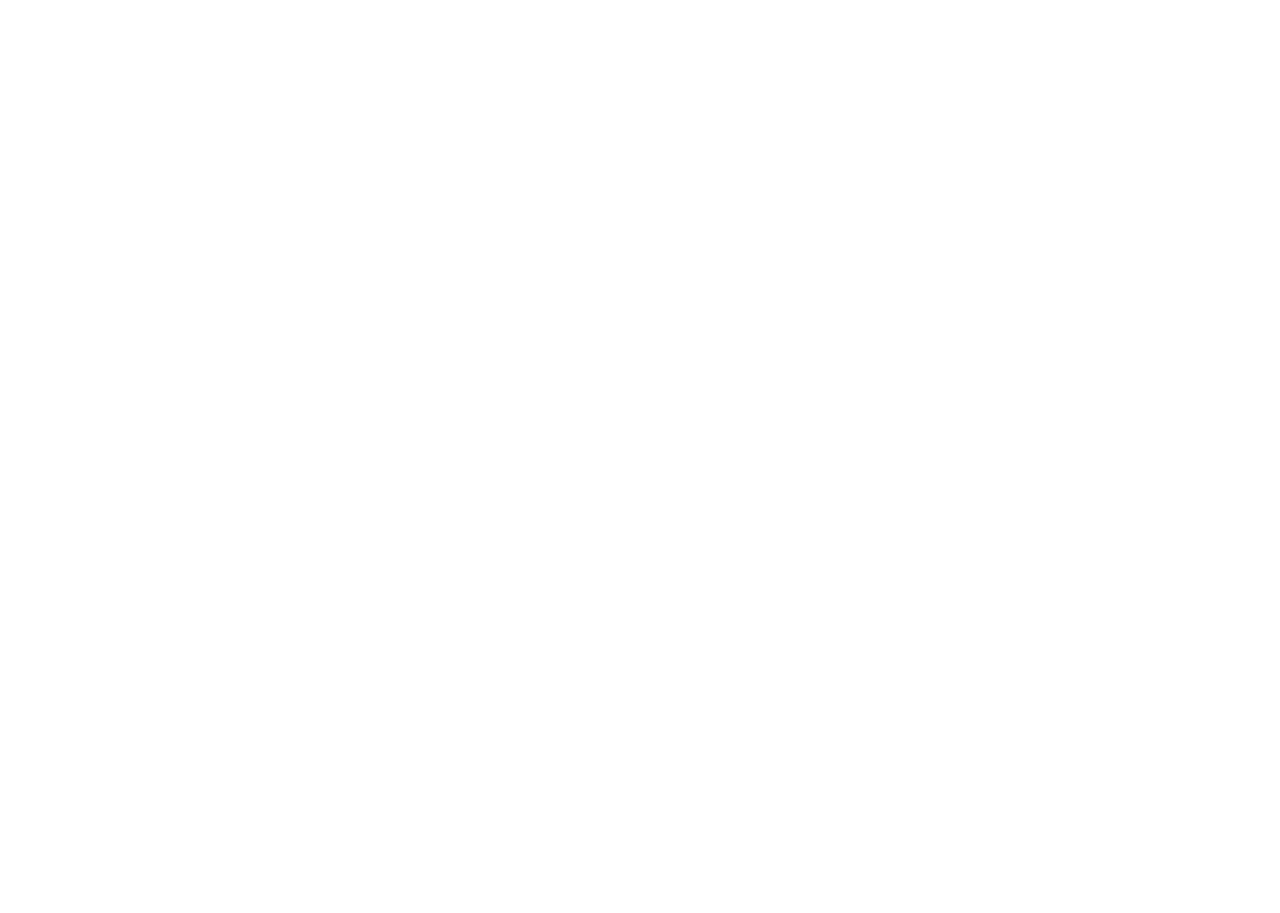
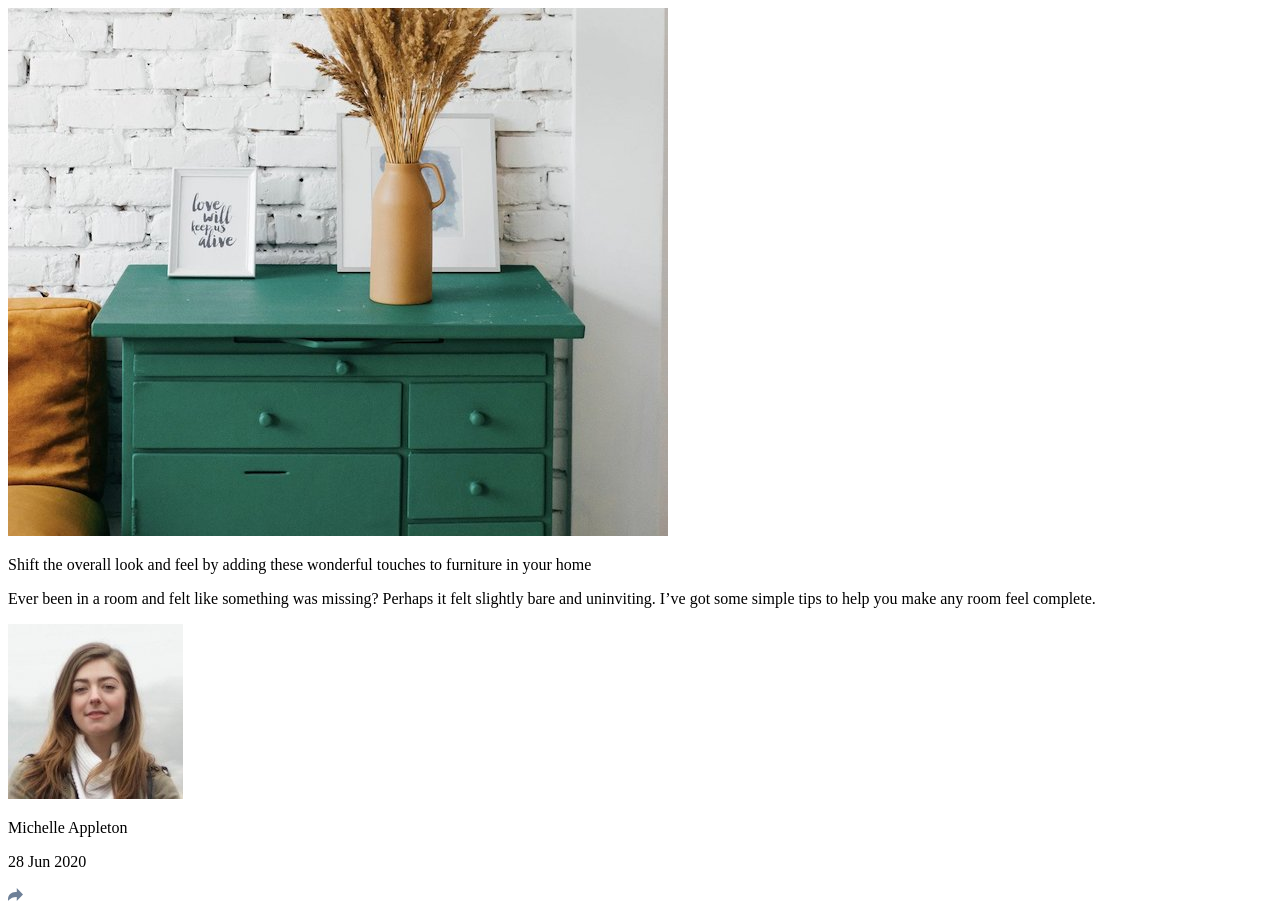
Before and after one commit to ivanorsolic95/article-preview-component, a plain HTML site: page index.html in a window 1280 px wide. Before the commit the page ends 800 px from the top, so only its background shows below. Drawn offline with Linux system fonts and the light colour scheme.

Commit message:
Add plain HTML content

```diff
--- a/index.html
+++ b/index.html
@@ -10,6 +10,29 @@
 
 </head>
 <body>
-
+  <main>
+    <div>
+      <img src="./images/drawers.jpg" alt="Drawers">
+      <div>
+        <p>
+          Shift the overall look and feel by adding these wonderful
+          touches to furniture in your home
+        </p>
+        <p>
+          Ever been in a room and felt like something was missing? Perhaps
+          it felt slightly bare and uninviting. I’ve got some simple tips
+          to help you make any room feel complete.
+        </p>
+        <div>
+          <img src="./images/avatar-michelle.jpg" alt="Michelle">
+          <div>
+            <p>Michelle Appleton</p>
+            <p>28 Jun 2020</p>
+          </div>
+        </div>
+        <img src="./images/icon-share.svg" alt="Share article icon">
+      </div>
+    </div>
+  </main>
 </body>
 </html>
```
